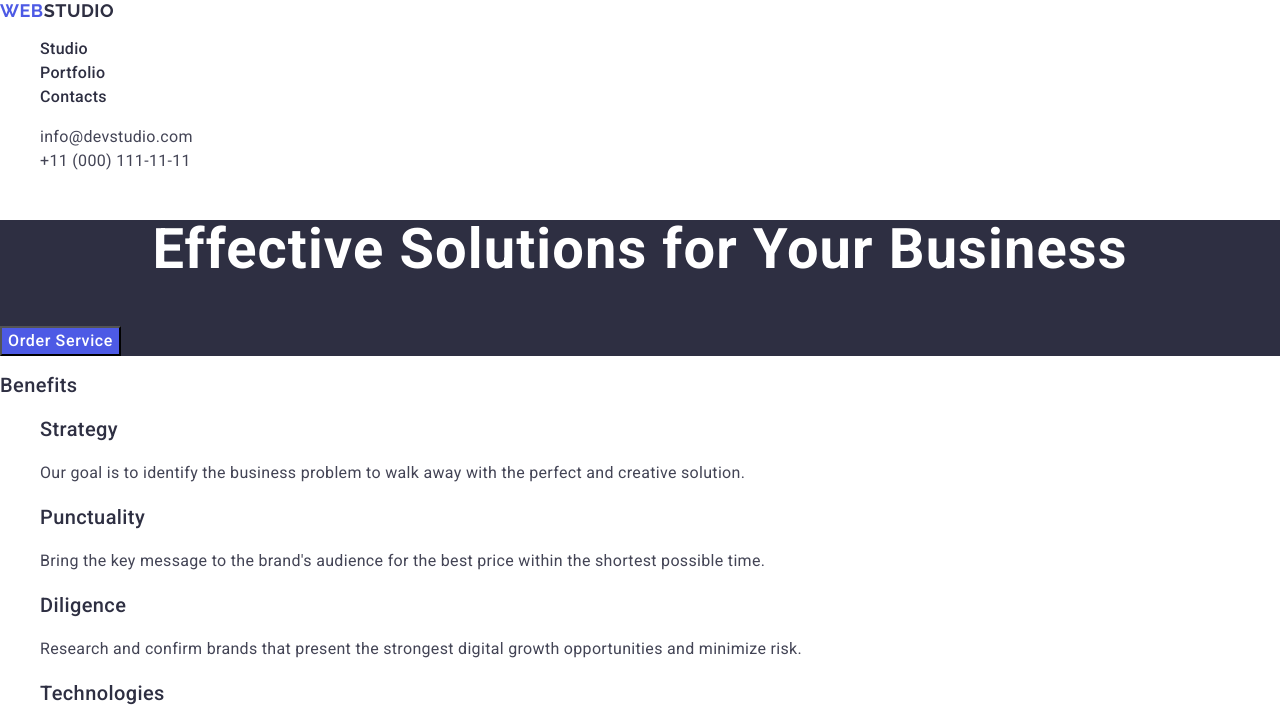
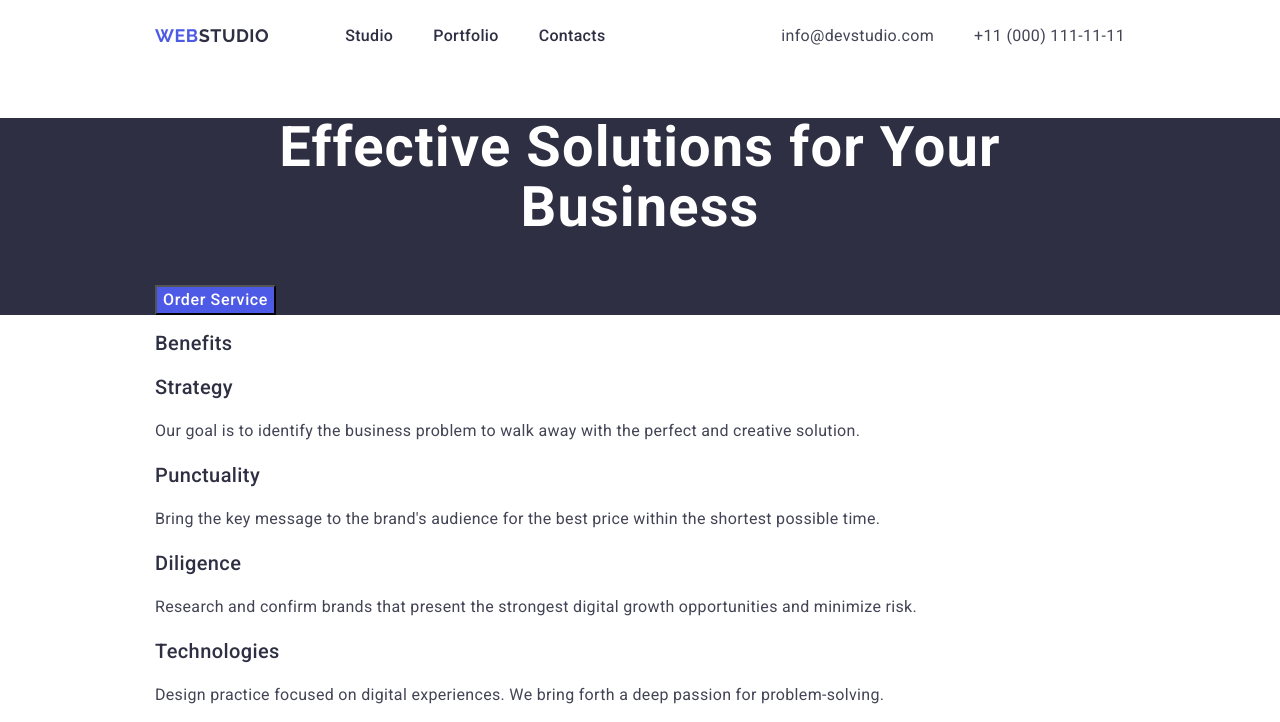
Before and after one commit to Olehlevk/goit-markup-hw-03, a plain HTML site: page index.html in a window 1280 px wide. Shown: the top 722 px of the page. Drawn offline with nearby package versions, Linux system fonts and the light colour scheme.

Commit message:
Initial commit

```diff
--- a/css/styles.css
+++ b/css/styles.css
@@ -8,12 +8,27 @@ body {
 
 ul {
   list-style-type: none;
+  margin: 0;
+  padding-left: 0;
 }
 
 a {
   text-decoration: none;
 }
 
+h1 h2 h3 {
+  margin: 0;
+}
+
+p {
+  margin: 0;
+}
+
+img {
+  display: block;
+}
+
+.header-logo,
 .logo {
   color: #4d5ae5;
   font-family: "Raleway", sans-serif;
@@ -169,3 +184,39 @@ a {
   line-height: 1.5;
   letter-spacing: 0.02em;
 }
+
+.header-container,
+.order-container,
+.benefits-container,
+.ourteam-container,
+.portfolio-container,
+.footer-container {
+  max-width: 1128px;
+  padding-left: 15px;
+  padding-right: 15px;
+  margin-left: 140px;
+  margin-right: 140px;
+}
+
+.header-container,
+.header-nav,
+.nav-ul,
+.contacts {
+  display: flex;
+  align-items: center;
+}
+
+.header-container {
+  justify-content: space-between;
+}
+
+.nav-ul,
+.contacts,
+.header-logo {
+  gap: 40px;
+  padding: 24px 0;
+}
+
+.header-logo {
+  padding-right: 76px;
+}
--- a/index.html
+++ b/index.html
@@ -18,8 +18,9 @@
   </head>
   <body>
     <header>
+      <div class="header-container">
         <nav class="header-nav">
-        <a class="logo" href="./index.html"
+          <a class="header-logo" href="./index.html"
             >Web<span class="part-logo">Studio</span></a
           >
           <ul class="nav-ul">
@@ -43,23 +44,27 @@
             </li>
           </ul>
         </address>
+      </div>
     </header>
 
     <main>
       <section class="order">
+        <div class="order-container">
           <h1 class="page-title">Effective Solutions for Your Business</h1>
           <button class="btn-order" type="button">Order Service</button>
+        </div>
       </section>
 
       <section>
+        <div class="benefits-container">
           <h2 class="benefits-title">Benefits</h2>
 
           <ul class="benefits-list">
             <li>
               <h3 class="title">Strategy</h3>
               <p class="section-text">
-              Our goal is to identify the business problem to walk away with the
-              perfect and creative solution.
+                Our goal is to identify the business problem to walk away with
+                the perfect and creative solution.
               </p>
             </li>
             <li>
@@ -84,9 +89,11 @@
               </p>
             </li>
           </ul>
+        </div>
       </section>
 
         <section class="ourteam">
+          <div class="ourteam-container">
             <h2 class="ourteam-title">Our Team</h2>
 
             <ul class="ourteam-list">
@@ -114,14 +121,20 @@
                 <p class="section-text">Marketing</p>
               </li>
               <li class="list-item">
-            <img src="./images/ui-designer.jpg" alt="UI Designer" width="264" />
+                <img
+                  src="./images/ui-designer.jpg"
+                  alt="UI Designer"
+                  width="264"
+                />
                 <h3 class="title">Daniel Wilson</h3>
                 <p class="section-text">UI Designer</p>
               </li>
             </ul>
           </section>
+          </div>
 
         <section>
+          <div class="portfolio-container">
             <h2 class="portfolio-title">Our Portfolio</h2>
 
             <ul class="portfolio-list">
@@ -190,14 +203,16 @@
     </main>
 
       <footer class="footer">
+       <div class="footer-container">
           <a class="logo" href="./index.html"
             >Web<span class="footer-logo">Studio</span></a
           >
 
           <p class="footer-text">
-        Increase the flow of customers and sales for your business with digital
-        marketing & growth solutions.
+            Increase the flow of customers and sales for your business with
+            digital marketing & growth solutions.
           </p>
+       </div>
       </footer>
   </body>
 </html>
```
Lines whose indentation alone changed are shown as unchanged.
